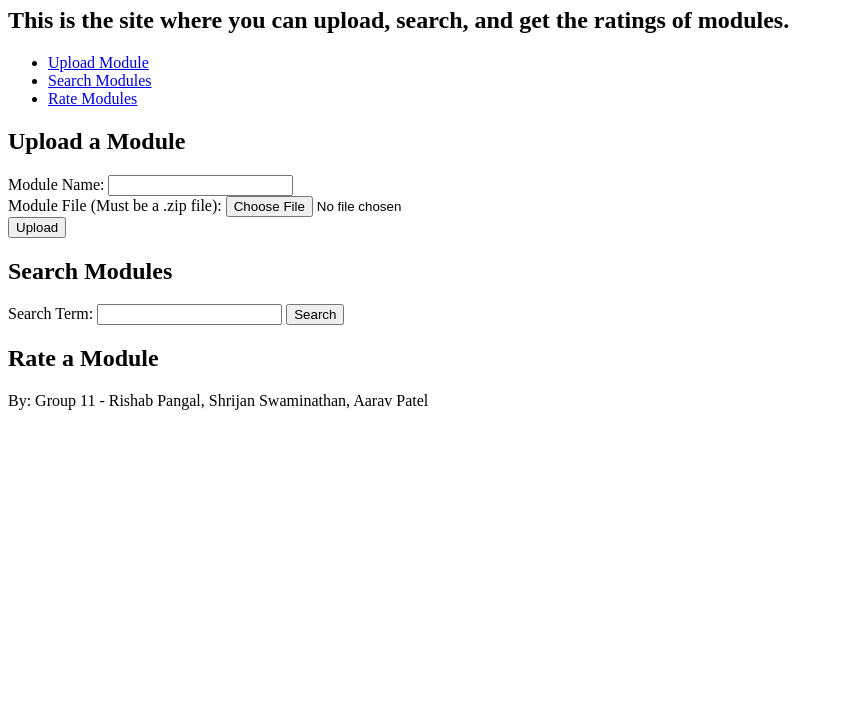
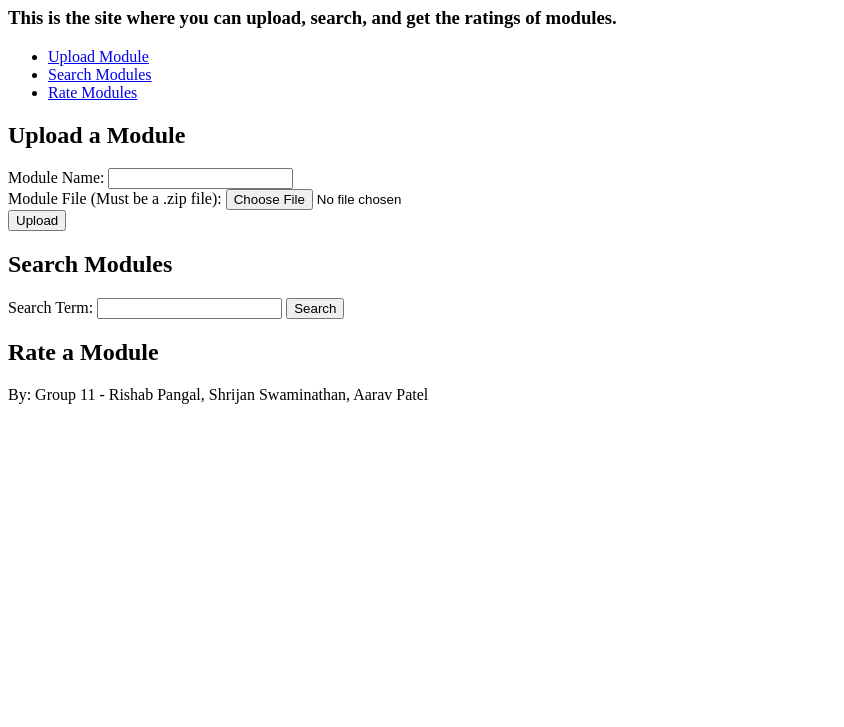
Before and after one commit to shrijan-swaminathan/ece461grp11part2, a website: page src/frontend/index.html in a window 1280 px wide. Shown: the part 73-800 px from the top of the page, without its empty margins (0-844 px from the left). Drawn offline with Linux system fonts and the light colour scheme.

Commit message:
Changes to index.html

```diff
--- a/src/frontend/index.html
+++ b/src/frontend/index.html
@@ -8,7 +8,7 @@
 <body>
     <header>
         <h1>Welcome to the Module Registry</h1>
-        <h2>This is the site where you can upload, search, and get the ratings of modules.</h2>
+        <h3>This is the site where you can upload, search, and get the ratings of modules.</h3>
         <nav>
             <ul>
                 <li><a href="#upload">Upload Module</a></li>
```
